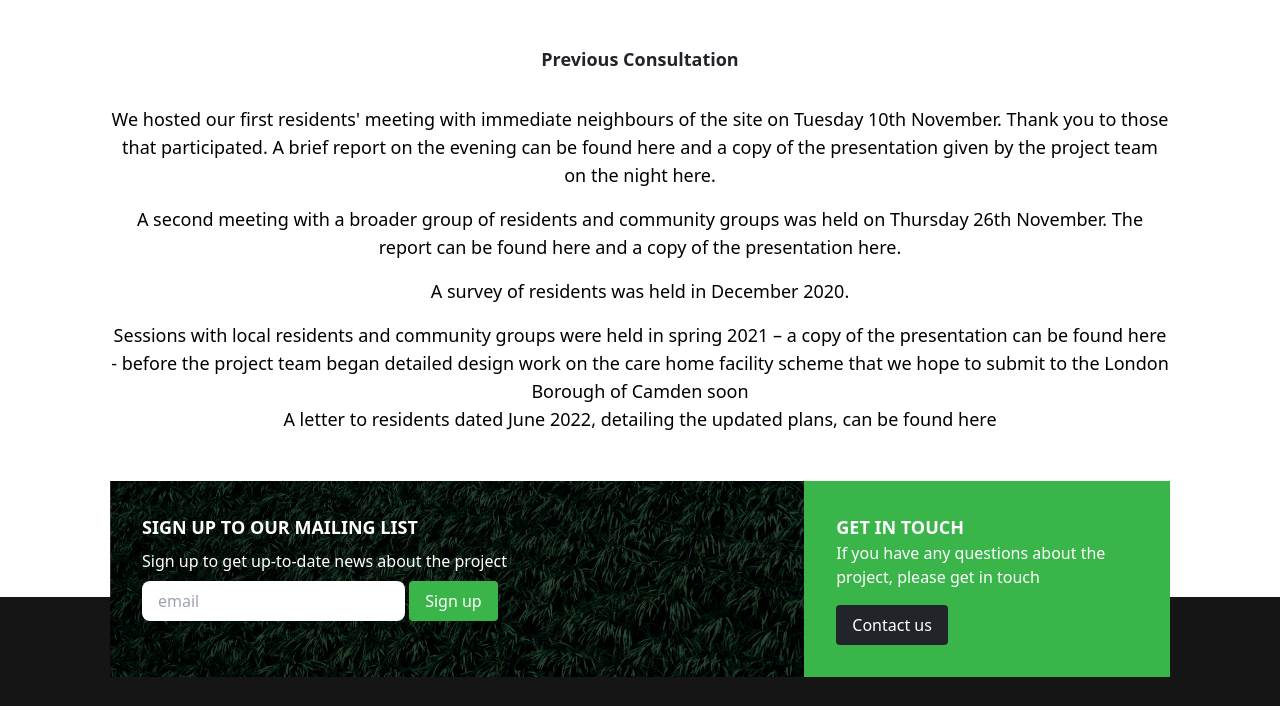
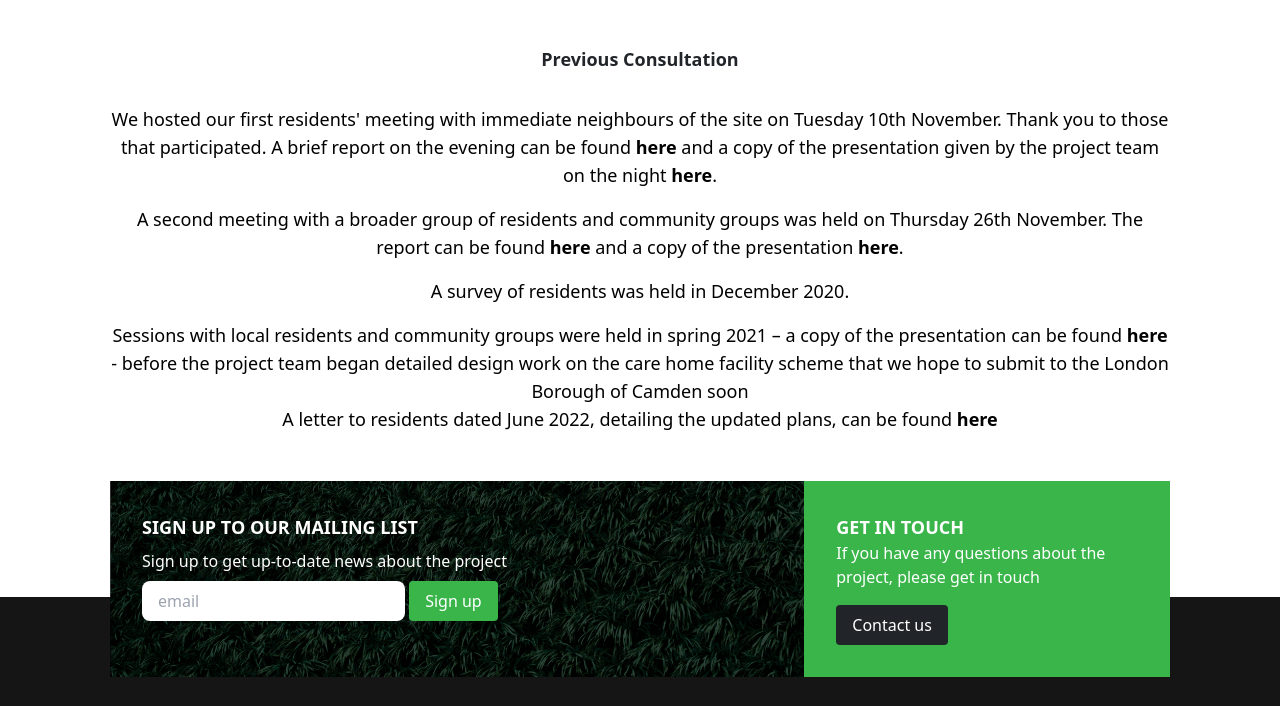
Before and after one commit to Mohamed-N-Mohamed/Mansfield-Bowling-Club, a plain HTML site: page index.html in a window 1280 px wide. Shown: the part 1523-2229 px from the top of the page. Drawn offline with nearby package versions, Linux system fonts and the light colour scheme.

Commit message:
chnaged here to bold

```diff
--- a/index.html
+++ b/index.html
@@ -5,6 +5,8 @@
   <meta charset="UTF-8">
   <meta http-equiv="X-UA-Compatible" content="IE=edge">
   <meta name="viewport" content="width=device-width, initial-scale=1.0">
+  <link rel="preconnect" href="https://fonts.gstatic.com" crossorigin>
+  <link href="https://fonts.googleapis.com/css2?family=Montserrat:ital@1&display=swap" rel="stylesheet">
   <script src="https://cdn.tailwindcss.com"></script>
   <script>
     tailwind.config = {
@@ -118,17 +120,21 @@
 
           <p class="text-lg pt-4">We hosted our first residents' meeting with immediate neighbours of the site on
             Tuesday
-            10th November. Thank you to those that participated. A brief report on the evening can be found here and a
-            copy of the presentation given by the project team on the night here.</p>
+            10th November. Thank you to those that participated. A brief report on the evening can be found <span
+              class="font-bold">here</span> and a
+            copy of the presentation given by the project team on the night <span class="font-bold">here</span>.</p>
 
           <p class="text-lg pt-4">A second meeting with a broader group of residents and community groups was held on
-            Thursday 26th November. The report can be found here and a copy of the presentation here.</p>
+            Thursday 26th November. The report can be found <span class="font-bold">here</span> and a copy of the
+            presentation <span class="font-bold">here</span>.</p>
           <p class="text-lg pt-4">A survey of residents was held in December 2020.</p>
           <p class="text-lg pt-4">Sessions with local residents and community groups were held in spring 2021 – a copy
             of the
-            presentation can be found here - before the project team began detailed design work on the care home
+            presentation can be found <span class="font-bold">here</span> - before the project team began detailed
+            design work on the care home
             facility scheme that we hope to submit to the London Borough of Camden soon</p>
-          <p class="text-lg">A letter to residents dated June 2022, detailing the updated plans, can be found here</p>
+          <p class="text-lg">A letter to residents dated June 2022, detailing the updated plans, can be found <span
+              class="font-bold">here</span></p>
 
       </div>
     </div>
```
